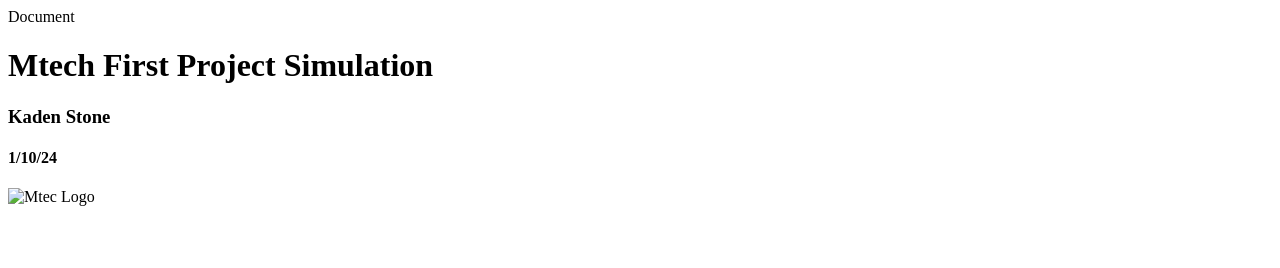
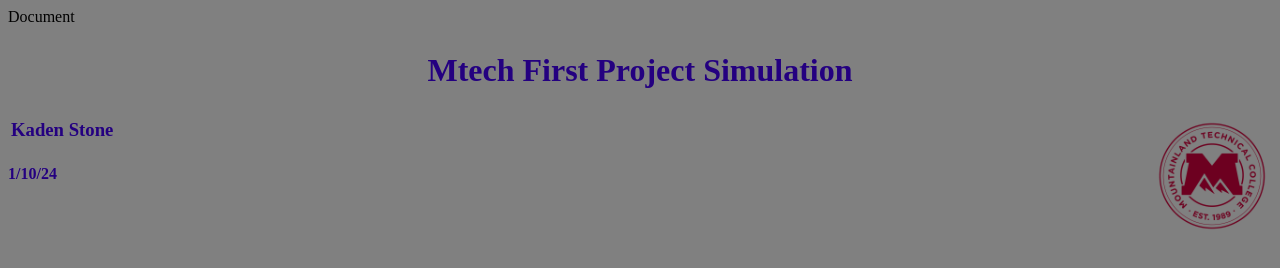
Before and after one commit to KadenCStone/BasicOSDay1, a plain HTML site: page SampleProject/index.html in a window 1280 px wide. Drawn offline with Linux system fonts and the light colour scheme.

Commit message:
moved around, added css.add . ' ' '

```diff
--- a/SampleProject/CSS/style.css
+++ b/SampleProject/CSS/style.css
@@ -0,0 +1,25 @@
+body {
+    background-color: gray;
+}
+h1 {
+ text-align: center;
+ padding: 5px;
+}
+
+h3{
+    text-align: left;
+    padding: 3px;
+}
+
+h4{
+    text-align: left;
+}
+h1, h2, h3, h4, h5{
+    color: rgb(36, 0, 128);
+}
+img{
+    position: relative;
+    height: 120px;
+    width: 120px;
+    float: right;
+}
--- a/SampleProject/index.html
+++ b/SampleProject/index.html
@@ -8,9 +8,10 @@
 </head>
 <body>
 <h1>Mtech First Project Simulation</h1>
+<img src="images/MTECH-Seal-Maroon-1024x1024.png" alt="Mtec Logo">
+
 <h3>Kaden Stone
 </h3>
 <h4>1/10/24</h4>
-<img src="MTECH-Seal-Maroon-1024x1024.png" alt="Mtec Logo">
 </body>
 </html>
```
Also changed, not shown: SampleProject/images/MTECH-Seal-Maroon-1024x1024.png (added).
